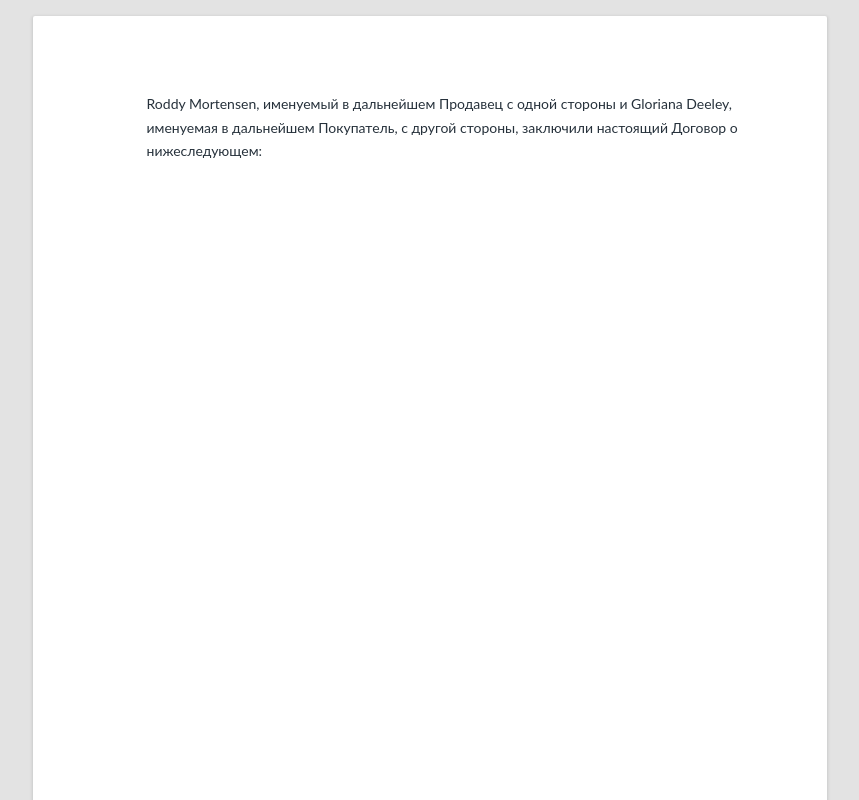
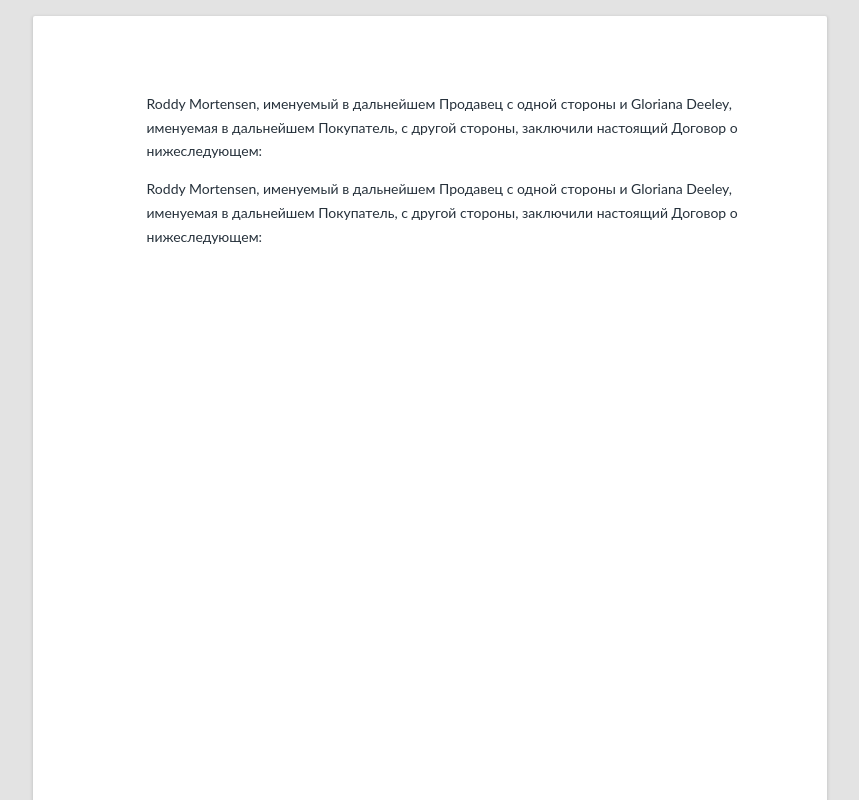
Before and after one commit to OsipovIgor/pager, a website built with Parcel: page index.html in a window 1280 px wide. Shown: the top 800 px of the page, without its empty margins (210-1069 px from the left). Built offline with nearby package versions, Linux system fonts and the light colour scheme; files whose address does not match are found by name.

Commit message:
page styles

```diff
--- a/css/style.css
+++ b/css/style.css
@@ -17,15 +17,30 @@ body {
 
 .document {
   margin: 16px;
+
+  font-size: 14px;
+  line-height: 1.71;
+}
+
+.document .page {
+  margin-bottom: 16px;
+}
+
+.page {
   box-shadow: 0 1px 3px 1px rgba(60, 64, 67, 0.15);
   background: white;
   color: #26313b;
   border-radius: 2px;
 
-  font-size: 14px;
-  line-height: 1.71;
+  padding: 20mm 10mm 20mm 30mm;
+}
 
-  padding: 20mm 10mm 20mm 30mm;
+.paragraph:not(:first-of-type) {
+  margin-top: 1em;
+}
+
+.paragraph::selection {
+  background: #bbdeed;
 }
 
 .a4 {
--- a/index.html
+++ b/index.html
@@ -10,12 +10,26 @@
   <body>
     <div id="app">
       <div class="centered">
-        <div class="document a4">
-          <p>
-            Roddy Mortensen, именуемый в дальнейшем Продавец с одной стороны и
-            Gloriana Deeley, именуемая в дальнейшем Покупатель, с другой
-            стороны, заключили настоящий Договор о нижеследующем:
-          </p>
+        <div class="document">
+          <div class="page a4">
+            <p class="paragraph">
+              Roddy Mortensen, именуемый в дальнейшем Продавец с одной стороны и
+              Gloriana Deeley, именуемая в дальнейшем Покупатель, с другой
+              стороны, заключили настоящий Договор о нижеследующем:
+            </p>
+            <p class="paragraph">
+              Roddy Mortensen, именуемый в дальнейшем Продавец с одной стороны и
+              Gloriana Deeley, именуемая в дальнейшем Покупатель, с другой
+              стороны, заключили настоящий Договор о нижеследующем:
+            </p>
+          </div>
+          <div class="page a4">
+            <p class="paragraph">
+              Roddy Mortensen, именуемый в дальнейшем Продавец с одной стороны и
+              Gloriana Deeley, именуемая в дальнейшем Покупатель, с другой
+              стороны, заключили настоящий Договор о нижеследующем:
+            </p>
+          </div>
         </div>
       </div>
     </div>
```
